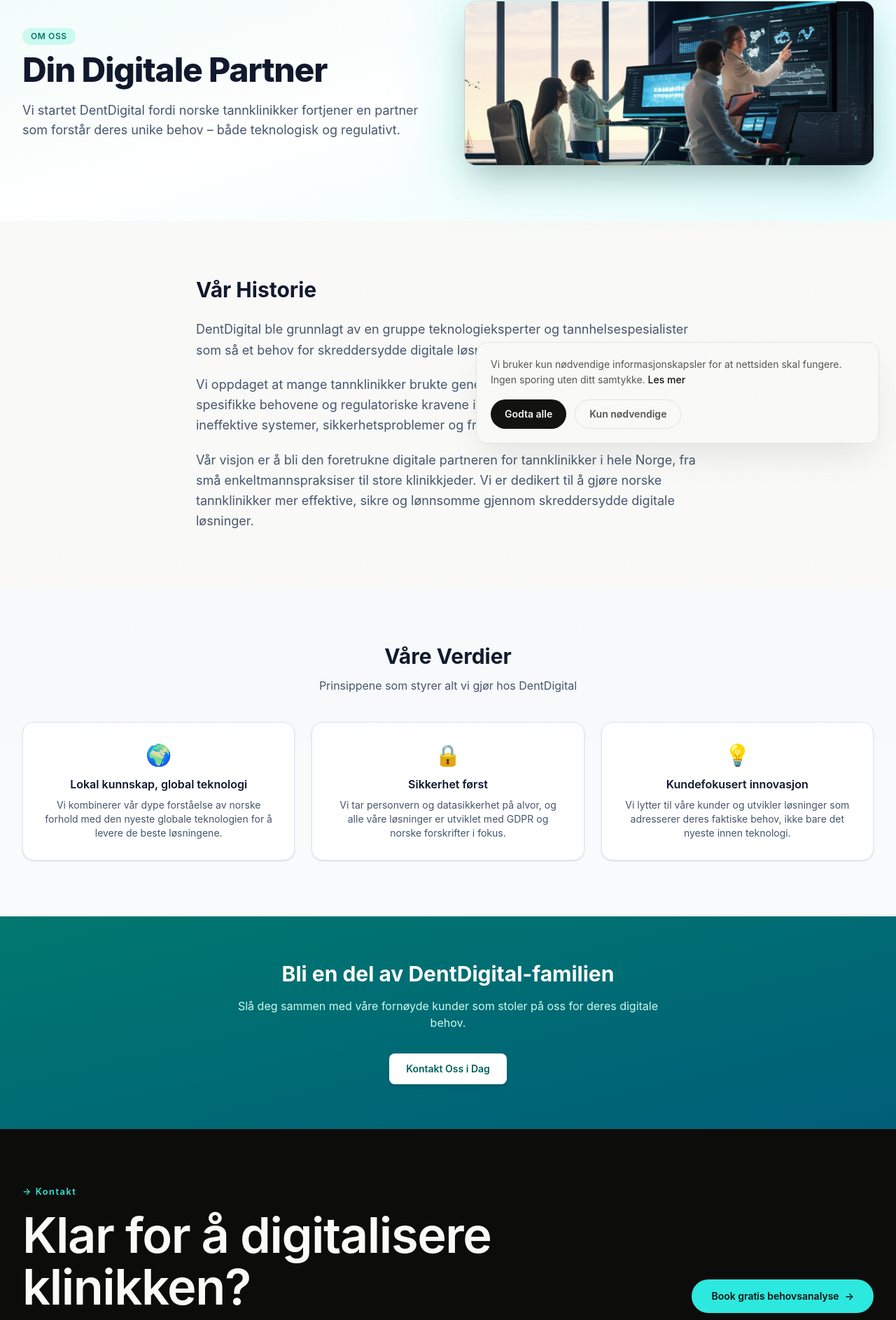
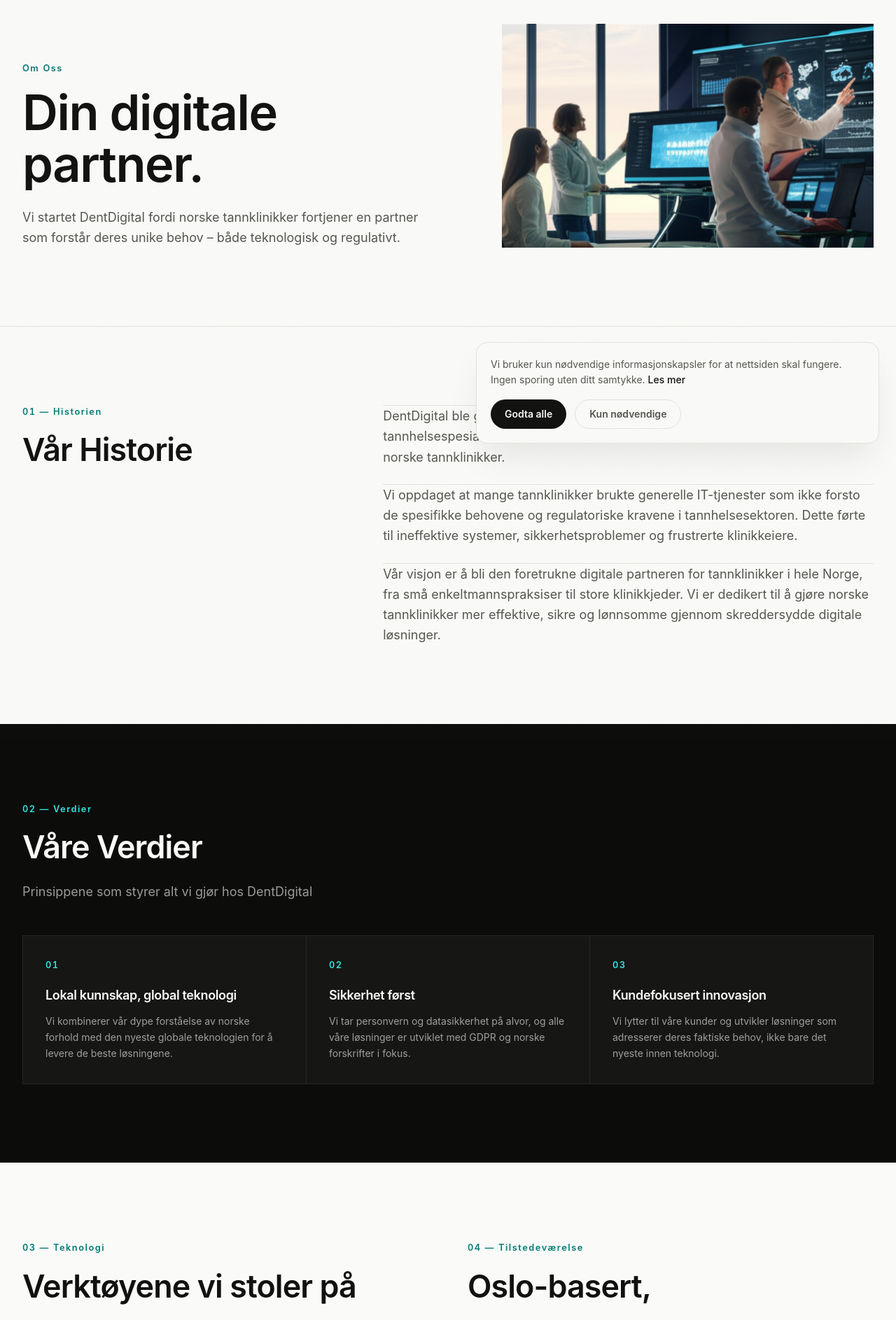
Before and after one commit to beckhie1/DentDigital, a Next.js app: page /om-oss in a window 1280 px wide. Shown: the part 142-2029 px from the top of the page at 70% size. Built offline with nearby package versions, Linux system fonts and the light colour scheme.

Commit message:
Om oss + AI capability page redesign with chat demo

```diff
--- a/src/app/ai/page.tsx
+++ b/src/app/ai/page.tsx
@@ -1,11 +1,30 @@
 "use client";
 
-import Image from "next/image";
 import Link from "next/link";
 import { useLang } from "@/lib/i18n";
 import { ui } from "@/lib/content";
+import { Reveal, RevealLines } from "@/components/motion/Reveal";
+import Magnetic from "@/components/shell/Magnetic";
 
-const icons = ["💬", "📚", "🔎", "📨", "📈"];
+const heroLines = {
+  no: ["AI for", "tannklinikker."],
+  en: ["AI for", "dental clinics."],
+};
+
+const chatDemo = {
+  no: [
+    { from: "patient", text: "Hei! Har dere ledig time til undersøkelse denne uken?" },
+    { from: "ai", text: "Hei! Ja, vi har ledige timer torsdag kl. 10:15 og fredag kl. 14:30. Hvilken passer best?" },
+    { from: "patient", text: "Torsdag 10:15." },
+    { from: "ai", text: "Booket! Du får SMS-bekreftelse straks, og en påminnelse dagen før. Velkommen! 🦷" },
+  ],
+  en: [
+    { from: "patient", text: "Hi! Do you have an opening for a check-up this week?" },
+    { from: "ai", text: "Hi! Yes, we have openings Thursday at 10:15 and Friday at 14:30. Which works best?" },
+    { from: "patient", text: "Thursday 10:15." },
+    { from: "ai", text: "Booked! You'll receive an SMS confirmation right away, and a reminder the day before. Welcome! 🦷" },
+  ],
+};
 
 export default function AiPage() {
   const { lang } = useLang();
@@ -13,59 +32,110 @@
 
   return (
     <>
-      <section className="bg-gradient-to-br from-teal-50 via-white to-cyan-50 py-20">
-        <div className="mx-auto grid max-w-7xl items-center gap-12 px-4 sm:px-6 lg:grid-cols-2 lg:px-8">
+      {/* Hero with chat demo */}
+      <section className="border-b border-line py-20 lg:py-28">
+        <div className="mx-auto grid max-w-7xl items-center gap-14 px-4 sm:px-6 lg:grid-cols-[1.2fr_1fr] lg:px-8">
           <div>
-            <p className="mb-3 inline-block rounded-full bg-teal-100 px-3 py-1 text-xs font-semibold uppercase tracking-wider text-teal-700">
-              AI
-            </p>
-            <h1 className="text-4xl font-extrabold tracking-tight text-slate-900 sm:text-5xl">
-              {t.title[lang]}
+            <Reveal className="reveal-fade">
+              <p className="section-num">AI</p>
+            </Reveal>
+            <h1 className="mt-4 font-display text-[length:var(--text-display-lg)] font-semibold leading-[1.05] text-ink">
+              <RevealLines lines={heroLines[lang]} />
             </h1>
-            <p className="mt-5 text-lg text-slate-600">{t.sub[lang]}</p>
-            <Link href="/kontakt" className="mt-8 inline-block rounded-lg bg-teal-600 px-6 py-3 text-sm font-semibold text-white shadow-md shadow-teal-600/20 transition-colors hover:bg-teal-700">
-              {ui.nav.contactCta[lang]}
-            </Link>
+            <Reveal className="reveal-fade mt-6 max-w-xl text-lg leading-relaxed text-ink-60" delay={250}>
+              {t.sub[lang]}
+            </Reveal>
+            <Reveal className="reveal-fade mt-8" delay={370}>
+              <Magnetic>
+                <Link
+                  href="/kontakt"
+                  className="group inline-flex items-center gap-2 rounded-full bg-ink px-7 py-3.5 text-sm font-semibold text-canvas transition-colors hover:bg-accent-ink"
+                >
+                  {ui.nav.contactCta[lang]}
+                  <span aria-hidden className="transition-transform duration-300 group-hover:translate-x-1">→</span>
+                </Link>
+              </Magnetic>
+            </Reveal>
           </div>
-          <div className="relative hidden lg:block">
-            <div className="absolute -inset-6 rounded-3xl bg-gradient-to-tr from-teal-200/40 to-cyan-200/40 blur-2xl" />
-            <Image
-              src="/dental-software-dashboard.png"
-              alt={t.title[lang]}
-              width={620}
-              height={460}
-              className="relative rounded-2xl shadow-2xl ring-1 ring-slate-900/10"
-              priority
-            />
-          </div>
+
+          {/* Demo-feel chat mock */}
+          <Reveal className="reveal-fade" delay={200}>
+            <div className="rounded-[--radius-card] border border-line bg-white p-6 shadow-xl shadow-ink/5">
+              <div className="hairline flex items-center gap-2 pb-4 pt-0" style={{ borderTop: "none", borderBottom: "1px solid var(--color-line)" }}>
+                <span className="h-2 w-2 rounded-full bg-accent" />
+                <p className="text-xs font-semibold uppercase tracking-[0.14em] text-ink-60">
+                  {lang === "no" ? "AI-resepsjonist · demo" : "AI receptionist · demo"}
+                </p>
+              </div>
+              <div className="mt-5 space-y-3">
+                {chatDemo[lang].map((m, i) => (
+                  <Reveal
+                    key={m.text}
+                    className={`reveal-fade flex ${m.from === "patient" ? "justify-end" : "justify-start"}`}
+                    delay={300 + i * 250}
+                  >
+                    <p
+                      className={`max-w-[80%] rounded-2xl px-4 py-2.5 text-sm leading-relaxed ${
+                        m.from === "patient"
+                          ? "rounded-br-sm bg-ink text-canvas"
+                          : "rounded-bl-sm bg-canvas text-ink border border-line"
+                      }`}
+                    >
+                      {m.text}
+                    </p>
+                  </Reveal>
+                ))}
+              </div>
+            </div>
+          </Reveal>
         </div>
       </section>
 
-      <section className="py-16 lg:py-20">
+      {/* AI services */}
+      <section className="py-20 lg:py-28">
         <div className="mx-auto max-w-7xl px-4 sm:px-6 lg:px-8">
-          <div className="mx-auto max-w-2xl text-center">
-            <h2 className="text-3xl font-bold tracking-tight text-slate-900">{t.servicesTitle[lang]}</h2>
-            <p className="mt-4 text-slate-600">{t.servicesSub[lang]}</p>
-          </div>
-          <div className="mt-12 grid gap-6 sm:grid-cols-2 lg:grid-cols-3">
+          <Reveal className="reveal-fade max-w-2xl">
+            <p className="section-num">{lang === "no" ? "Kapabiliteter" : "Capabilities"}</p>
+            <h2 className="mt-3 font-display text-[length:var(--text-display-md)] font-semibold text-ink">
+              {t.servicesTitle[lang]}
+            </h2>
+            <p className="mt-4 text-lg text-ink-60">{t.servicesSub[lang]}</p>
+          </Reveal>
+          <div className="mt-12 grid gap-x-10 gap-y-12 sm:grid-cols-2 lg:grid-cols-3">
             {t.services[lang].map((s, i) => (
-              <div key={s.title} className="rounded-2xl border border-slate-200 bg-white p-7 shadow-sm transition-shadow hover:shadow-lg">
-                <span className="text-3xl" aria-hidden>{icons[i]}</span>
-                <h3 className="mt-3 text-lg font-semibold text-slate-900">{s.title}</h3>
-                <p className="mt-2 text-sm leading-relaxed text-slate-600">{s.desc}</p>
-              </div>
+              <Reveal key={s.title} className="reveal-fade" delay={(i % 3) * 100}>
+                <p className="section-num">{String(i + 1).padStart(2, "0")}</p>
+                <h3 className="hairline mt-4 pt-4 font-display text-lg font-semibold text-ink">
+                  {s.title}
+                </h3>
+                <p className="mt-3 text-sm leading-relaxed text-ink-60">{s.desc}</p>
+              </Reveal>
             ))}
           </div>
         </div>
       </section>
 
-      <section className="bg-gradient-to-br from-teal-700 to-cyan-800 py-16 text-center text-white">
-        <div className="mx-auto max-w-2xl px-4 sm:px-6">
-          <h2 className="text-3xl font-bold">{t.ctaTitle[lang]}</h2>
-          <p className="mt-4 text-teal-100">{t.ctaSub[lang]}</p>
-          <Link href="/kontakt" className="mt-8 inline-block rounded-lg bg-white px-6 py-3 text-sm font-semibold text-teal-800 shadow-md transition-transform hover:scale-105">
-            {ui.nav.contactCta[lang]}
-          </Link>
+      {/* CTA band */}
+      <section className="dark-section bg-dark py-20 text-canvas">
+        <div className="mx-auto max-w-7xl px-4 sm:px-6 lg:px-8">
+          <Reveal className="reveal-fade flex flex-wrap items-end justify-between gap-8">
+            <div className="max-w-2xl">
+              <p className="section-num">→</p>
+              <h2 className="mt-3 font-display text-[length:var(--text-display-md)] font-semibold">
+                {t.ctaTitle[lang]}
+              </h2>
+              <p className="mt-4 text-canvas/60">{t.ctaSub[lang]}</p>
+            </div>
+            <Magnetic>
+              <Link
+                href="/kontakt"
+                className="group inline-flex items-center gap-2 rounded-full bg-accent-bright px-7 py-3.5 text-sm font-semibold text-ink transition-colors hover:bg-canvas"
+              >
+                {ui.nav.bookCta[lang]}
+                <span aria-hidden className="transition-transform duration-300 group-hover:translate-x-1">→</span>
+              </Link>
+            </Magnetic>
+          </Reveal>
         </div>
       </section>
     </>
--- a/src/app/om-oss/page.tsx
+++ b/src/app/om-oss/page.tsx
@@ -4,8 +4,14 @@
 import Link from "next/link";
 import { useLang } from "@/lib/i18n";
 import { ui } from "@/lib/content";
+import { Reveal, RevealLines } from "@/components/motion/Reveal";
 
-const valueIcons = ["🌍", "🔒", "💡"];
+const heroLines = {
+  no: ["Din digitale", "partner."],
+  en: ["Your digital", "partner."],
+};
+
+const stack = ["Next.js", "React", "Microsoft Azure", "Cisco Meraki", "Opus", "Office 365", "Resend", "Vercel"];
 
 export default function AboutPage() {
   const { lang } = useLang();
@@ -13,67 +19,111 @@
 
   return (
     <>
-      <section className="bg-gradient-to-br from-teal-50 via-white to-cyan-50 py-20">
-        <div className="mx-auto grid max-w-7xl items-center gap-12 px-4 sm:px-6 lg:grid-cols-2 lg:px-8">
+      {/* Hero */}
+      <section className="border-b border-line py-20 lg:py-28">
+        <div className="mx-auto grid max-w-7xl items-end gap-12 px-4 sm:px-6 lg:grid-cols-[1.2fr_1fr] lg:px-8">
           <div>
-            <p className="mb-3 inline-block rounded-full bg-teal-100 px-3 py-1 text-xs font-semibold uppercase tracking-wider text-teal-700">
-              {t.kicker[lang]}
-            </p>
-            <h1 className="text-4xl font-extrabold tracking-tight text-slate-900 sm:text-5xl">
-              {t.title[lang]}
+            <Reveal className="reveal-fade">
+              <p className="section-num">{t.kicker[lang]}</p>
+            </Reveal>
+            <h1 className="mt-4 font-display text-[length:var(--text-display-lg)] font-semibold leading-[1.05] text-ink">
+              <RevealLines lines={heroLines[lang]} />
             </h1>
-            <p className="mt-5 text-lg text-slate-600">{t.sub[lang]}</p>
+            <Reveal className="reveal-fade mt-6 max-w-xl text-lg leading-relaxed text-ink-60" delay={250}>
+              {t.sub[lang]}
+            </Reveal>
           </div>
-          <div className="relative">
-            <div className="absolute -inset-6 rounded-3xl bg-gradient-to-tr from-teal-200/40 to-cyan-200/40 blur-2xl" />
-            <Image
-              src="/dental-technology-team.png"
-              alt="DentDigital team"
-              width={620}
-              height={460}
-              className="relative rounded-2xl shadow-2xl ring-1 ring-slate-900/10"
-              priority
-            />
-          </div>
+          <Reveal className="reveal-fade" delay={200}>
+            <div className="relative h-64 overflow-hidden rounded-[--radius-card] lg:h-80">
+              <Image
+                src="/dental-technology-team.png"
+                alt="DentDigital"
+                fill
+                sizes="(max-width: 1024px) 100vw, 40vw"
+                className="object-cover"
+                priority
+              />
+            </div>
+          </Reveal>
         </div>
       </section>
 
-      <section className="py-16 lg:py-20">
-        <div className="mx-auto max-w-3xl px-4 sm:px-6">
-          <h2 className="text-3xl font-bold text-slate-900">{t.historyTitle[lang]}</h2>
-          <div className="mt-6 space-y-5 text-lg leading-relaxed text-slate-600">
-            {t.history[lang].map((p) => (
-              <p key={p.slice(0, 30)}>{p}</p>
+      {/* Story */}
+      <section className="py-20 lg:py-28">
+        <div className="mx-auto grid max-w-7xl gap-12 px-4 sm:px-6 lg:grid-cols-[1fr_1.5fr] lg:px-8">
+          <Reveal className="reveal-fade">
+            <p className="section-num">01 — {lang === "no" ? "Historien" : "The Story"}</p>
+            <h2 className="mt-3 font-display text-[length:var(--text-display-md)] font-semibold text-ink">
+              {t.historyTitle[lang]}
+            </h2>
+          </Reveal>
+          <div className="space-y-6">
+            {t.history[lang].map((p, i) => (
+              <Reveal key={p.slice(0, 24)} className="reveal-fade" delay={i * 120}>
+                <p className="hairline pt-6 text-lg leading-relaxed text-ink-60 first:border-t-0 first:pt-0">
+                  {p}
+                </p>
+              </Reveal>
             ))}
           </div>
         </div>
       </section>
 
-      <section className="bg-slate-50 py-16 lg:py-20">
+      {/* Values */}
+      <section className="dark-section bg-dark py-20 text-canvas lg:py-28">
         <div className="mx-auto max-w-7xl px-4 sm:px-6 lg:px-8">
-          <div className="mx-auto max-w-2xl text-center">
-            <h2 className="text-3xl font-bold text-slate-900">{t.valuesTitle[lang]}</h2>
-            <p className="mt-3 text-slate-600">{t.valuesSub[lang]}</p>
-          </div>
-          <div className="mt-10 grid gap-6 md:grid-cols-3">
+          <Reveal className="reveal-fade max-w-2xl">
+            <p className="section-num">02 — {lang === "no" ? "Verdier" : "Values"}</p>
+            <h2 className="mt-3 font-display text-[length:var(--text-display-md)] font-semibold">
+              {t.valuesTitle[lang]}
+            </h2>
+            <p className="mt-4 text-lg text-canvas/60">{t.valuesSub[lang]}</p>
+          </Reveal>
+          <div className="mt-12 grid gap-px overflow-hidden rounded-[--radius-card] border border-line-dark bg-line-dark md:grid-cols-3">
             {t.values[lang].map((v, i) => (
-              <div key={v.title} className="rounded-2xl border border-slate-200 bg-white p-7 text-center shadow-sm">
-                <span className="text-3xl" aria-hidden>{valueIcons[i]}</span>
-                <h3 className="mt-3 font-semibold text-slate-900">{v.title}</h3>
-                <p className="mt-2 text-sm text-slate-600">{v.desc}</p>
-              </div>
+              <Reveal key={v.title} className="reveal-fade bg-dark-soft p-8" delay={i * 100}>
+                <p className="section-num">{String(i + 1).padStart(2, "0")}</p>
+                <h3 className="mt-5 font-display text-lg font-semibold">{v.title}</h3>
+                <p className="mt-3 text-sm leading-relaxed text-canvas/60">{v.desc}</p>
+              </Reveal>
             ))}
           </div>
         </div>
       </section>
 
-      <section className="bg-gradient-to-br from-teal-700 to-cyan-800 py-16 text-center text-white">
-        <div className="mx-auto max-w-2xl px-4 sm:px-6">
-          <h2 className="text-3xl font-bold">{t.ctaTitle[lang]}</h2>
-          <p className="mt-4 text-teal-100">{t.ctaSub[lang]}</p>
-          <Link href="/kontakt" className="mt-8 inline-block rounded-lg bg-white px-6 py-3 text-sm font-semibold text-teal-800 shadow-md transition-transform hover:scale-105">
-            {t.ctaButton[lang]}
-          </Link>
+      {/* Tech stack + presence */}
+      <section className="py-20 lg:py-28">
+        <div className="mx-auto grid max-w-7xl gap-14 px-4 sm:px-6 lg:grid-cols-2 lg:px-8">
+          <Reveal className="reveal-fade">
+            <p className="section-num">03 — {lang === "no" ? "Teknologi" : "Technology"}</p>
+            <h2 className="mt-3 font-display text-[length:var(--text-display-md)] font-semibold text-ink">
+              {lang === "no" ? "Verktøyene vi stoler på" : "The tools we trust"}
+            </h2>
+            <ul className="mt-8 flex flex-wrap gap-3">
+              {stack.map((item) => (
+                <li key={item} className="rounded-full border border-line px-4 py-2 text-sm font-medium text-ink-60">
+                  {item}
+                </li>
+              ))}
+            </ul>
+          </Reveal>
+          <Reveal className="reveal-fade" delay={150}>
+            <p className="section-num">04 — {lang === "no" ? "Tilstedeværelse" : "Presence"}</p>
+            <h2 className="mt-3 font-display text-[length:var(--text-display-md)] font-semibold text-ink">
+              {lang === "no" ? "Oslo-basert, landsdekkende" : "Oslo-based, nationwide"}
+            </h2>
+            <p className="mt-5 text-lg leading-relaxed text-ink-60">
+              {lang === "no"
+                ? "Fra kontoret på Rødtvet i Oslo betjener vi klinikker i hele Norge – fjernstyrt når det er raskest, på stedet når det trengs."
+                : "From our office at Rødtvet in Oslo we serve clinics across Norway – remotely when that's fastest, on-site when needed."}
+            </p>
+            <p className="hairline mt-6 pt-6 text-sm text-ink-60">
+              DentDigital AS · Rødtvetveien 5, 0955 Oslo ·{" "}
+              <a href="mailto:post@dentdigital.no" className="link-sweep font-medium text-ink">
+                post@dentdigital.no
+              </a>
+            </p>
+          </Reveal>
         </div>
       </section>
     </>
```
